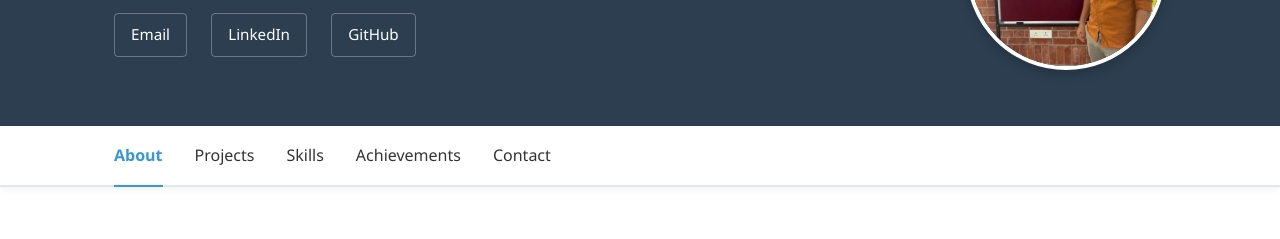
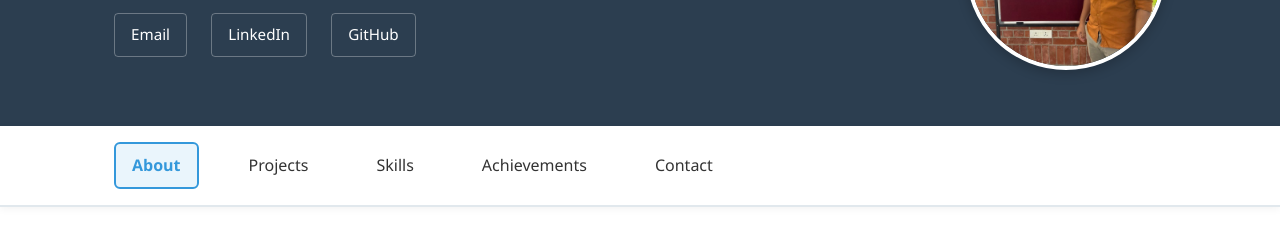
Before and after one commit to NitinBansa8955/Portfolio-Web, a plain HTML site: page index.html in a window 1280 px wide. Shown: the part 178-417 px from the top of the page. Drawn offline with Linux system fonts and the light colour scheme.

Commit message:
Update navbar to show rectangular box on hover and active state

```diff
--- a/css/styles.css
+++ b/css/styles.css
@@ -105,36 +105,24 @@ body {
   color: var(--text);
   text-decoration: none;
   font-weight: 500;
-  transition: color 0.3s;
+  transition: all 0.3s;
   position: relative;
+  padding: 8px 16px;
+  border-radius: 6px;
+  border: 2px solid transparent;
 }
 
 .main-nav a:hover {
   color: var(--accent);
-}
-
-.main-nav a::after {
-  content: '';
-  position: absolute;
-  bottom: -18px;
-  left: 0;
-  width: 0;
-  height: 2px;
-  background: var(--accent);
-  transition: width 0.3s;
-}
-
-.main-nav a:hover::after {
-  width: 100%;
+  border-color: var(--accent);
+  background: rgba(52, 152, 219, 0.05);
 }
 
 .main-nav a.active {
   color: var(--accent);
   font-weight: 600;
-}
-
-.main-nav a.active::after {
-  width: 100%;
+  border-color: var(--accent);
+  background: rgba(52, 152, 219, 0.1);
 }
 
 /* Hero */
```
